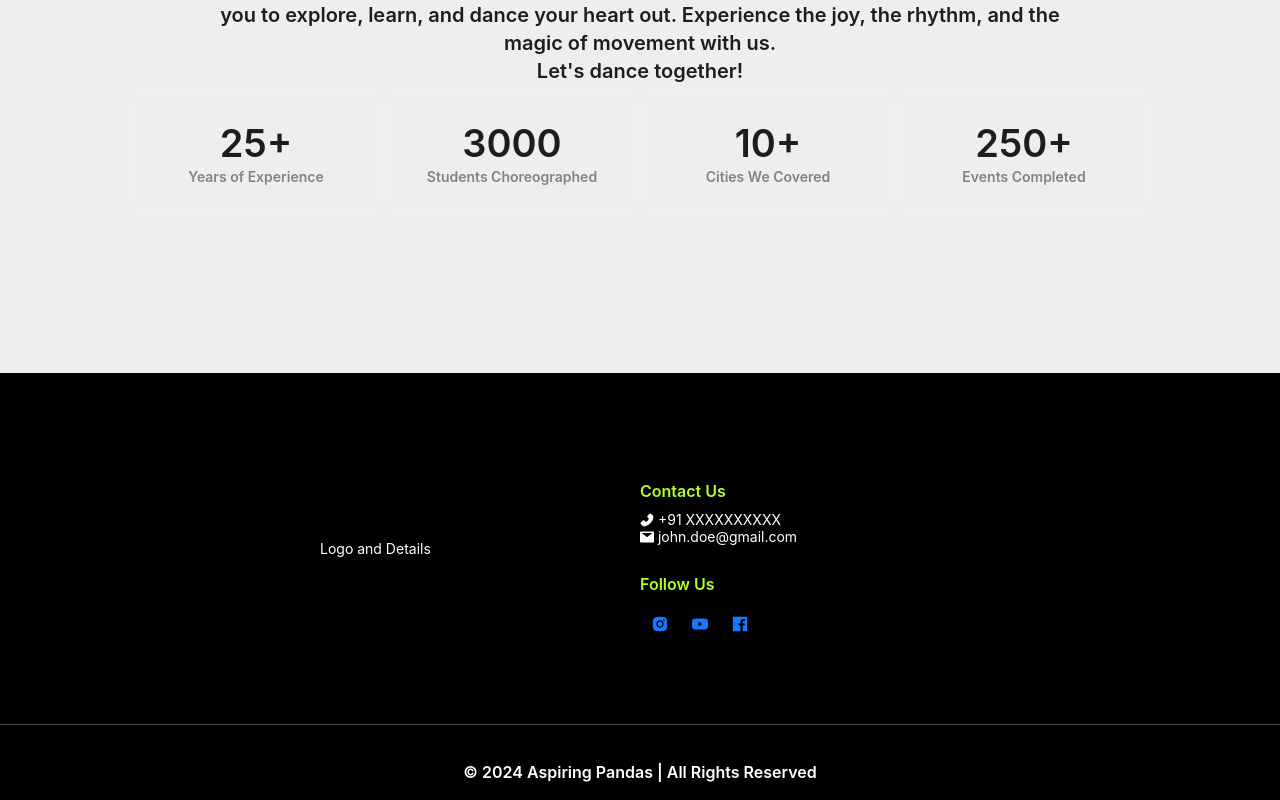
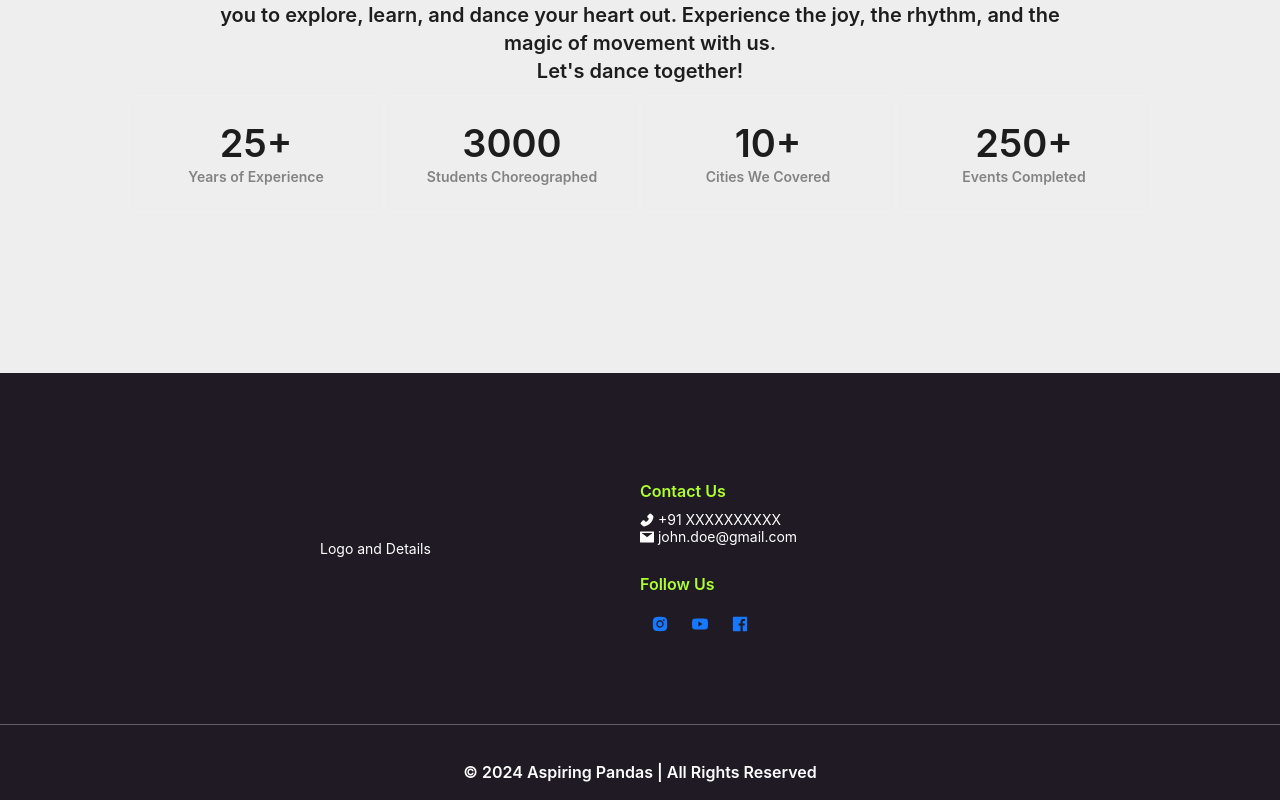
Before and after one commit to TJBLUE99/AspiringPan-Pros, a React (Vite) app: page / in a window 1280 px wide. Shown: the part 1410-2210 px from the top of the page. Built offline with nearby package versions, Linux system fonts and the light colour scheme.

Commit message:
color update

```diff
--- a/src/screens/home/Footer.tsx
+++ b/src/screens/home/Footer.tsx
@@ -22,7 +22,7 @@ const Footer = () => {
   return (
     <div
       style={{
-        backgroundColor: "black",
+        backgroundColor: "#1F1A24",
         color: "white",
       }}
     >
```
